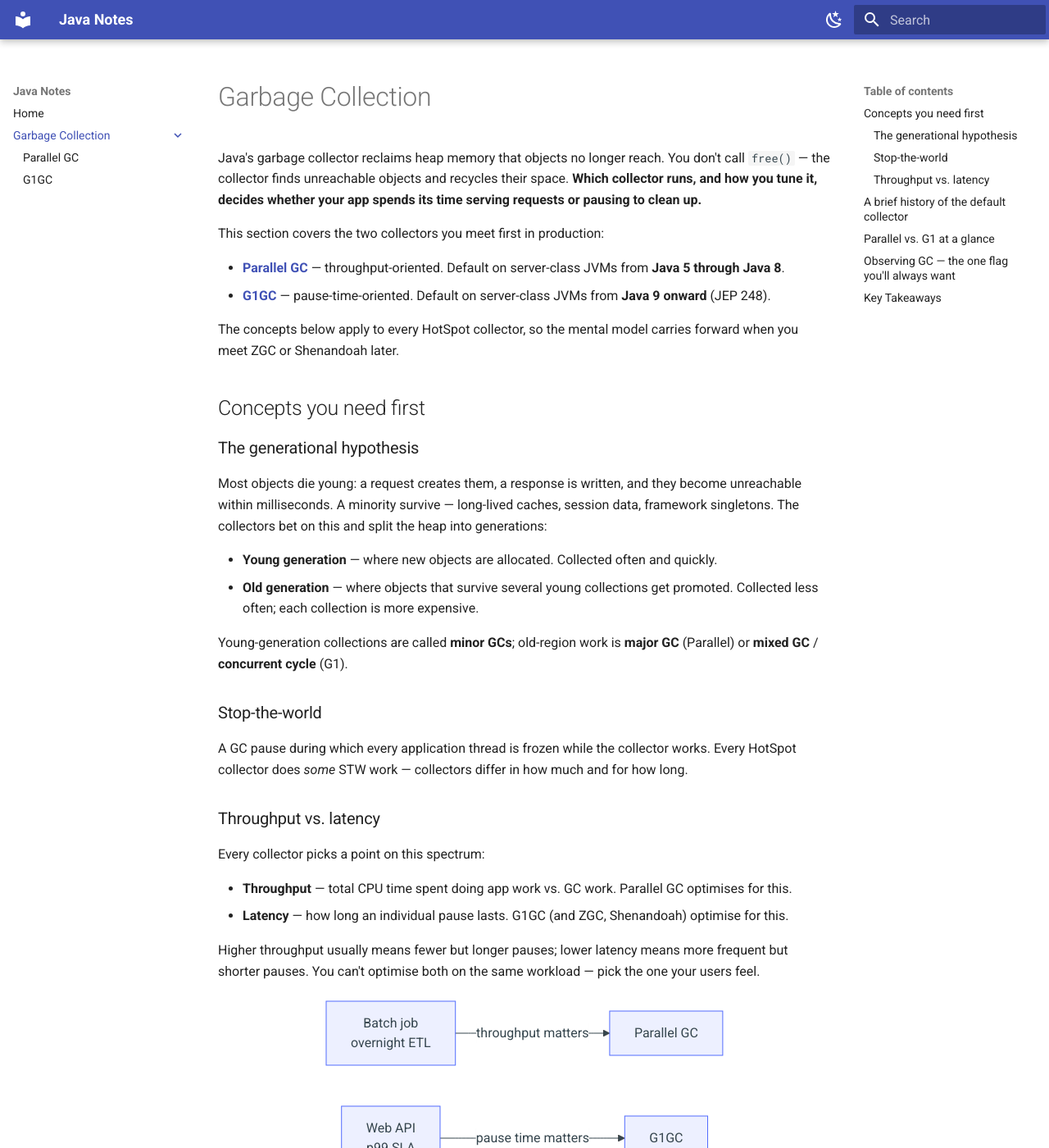
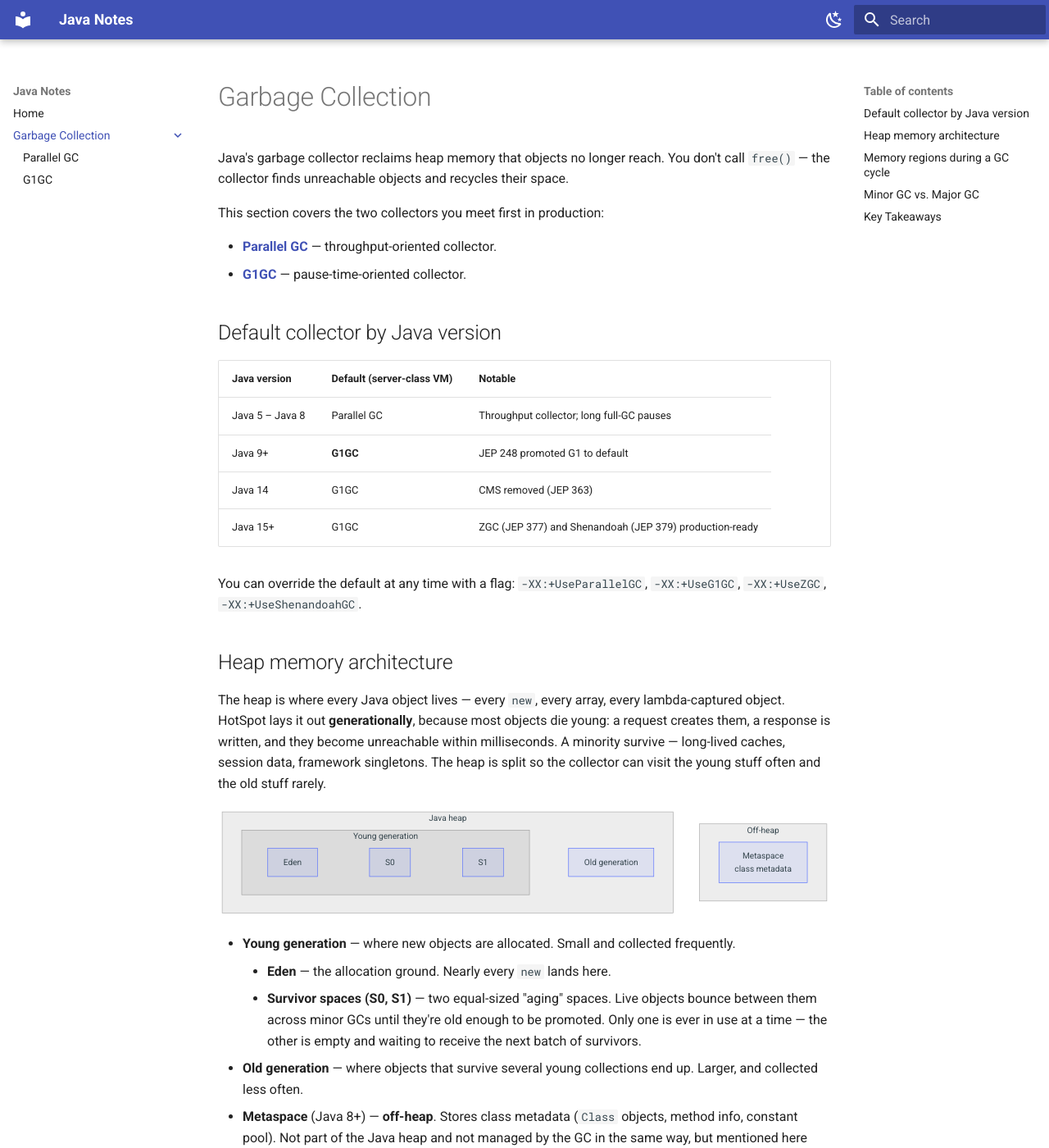
Before and after one commit to vatsan127/java_notes, an MkDocs documentation site: the page built from docs/garbage-collection/index.md, in a window 1280 px wide and 1400 px high. Shown: the whole window at 82% size. Built offline with MkDocs 1.6.1 and Material for MkDocs 9.7.7, drawn with Linux system fonts in a browser that asks for light colours; some of the changed text lies outside the part shown.

Commit message:
commit for adding garbage collection ntoes

````diff
--- a/docs/garbage-collection/index.md
+++ b/docs/garbage-collection/index.md
@@ -1,63 +1,15 @@
 # Garbage Collection
 
 Java's garbage collector reclaims heap memory that objects no longer reach.
-You don't call `free()` — the collector finds unreachable objects and recycles
-their space. **Which collector runs, and how you tune it, decides whether your
-app spends its time serving requests or pausing to clean up.**
+You don't call `free()` — the collector finds unreachable objects and
+recycles their space.
 
 This section covers the two collectors you meet first in production:
 
-- **[Parallel GC](parallel-gc.md)** — throughput-oriented. Default on
-  server-class JVMs from **Java 5 through Java 8**.
-- **[G1GC](g1gc.md)** — pause-time-oriented. Default on server-class JVMs
-  from **Java 9 onward** (JEP 248).
+- **[Parallel GC](parallel-gc.md)** — throughput-oriented collector.
+- **[G1GC](g1gc.md)** — pause-time-oriented collector.
 
-The concepts below apply to every HotSpot collector, so the mental model
-carries forward when you meet ZGC or Shenandoah later.
-
-## Concepts you need first
-
-### The generational hypothesis
-
-Most objects die young: a request creates them, a response is written, and
-they become unreachable within milliseconds. A minority survive — long-lived
-caches, session data, framework singletons. The collectors bet on this and
-split the heap into generations:
-
-- **Young generation** — where new objects are allocated. Collected often
-  and quickly.
-- **Old generation** — where objects that survive several young collections
-  get promoted. Collected less often; each collection is more expensive.
-
-Young-generation collections are called **minor GCs**; old-region work is
-**major GC** (Parallel) or **mixed GC** / **concurrent cycle** (G1).
-
-### Stop-the-world
-
-A GC pause during which every application thread is frozen while the collector
-works. Every HotSpot collector does *some* STW work — collectors differ in
-how much and for how long.
-
-### Throughput vs. latency
-
-Every collector picks a point on this spectrum:
-
-- **Throughput** — total CPU time spent doing app work vs. GC work. Parallel
-  GC optimises for this.
-- **Latency** — how long an individual pause lasts. G1GC (and ZGC, Shenandoah)
-  optimise for this.
-
-Higher throughput usually means fewer but longer pauses; lower latency means
-more frequent but shorter pauses. You can't optimise both on the same workload
-— pick the one your users feel.
-
-```mermaid
-flowchart LR
-    A[Batch job<br/>overnight ETL] -->|throughput matters| B[Parallel GC]
-    C[Web API<br/>p99 SLA] -->|pause time matters| D[G1GC]
-```
-
-## A brief history of the default collector
+## Default collector by Java version
 
 | Java version | Default (server-class VM) | Notable |
 |--------------|---------------------------|---------|
@@ -66,36 +18,108 @@ flowchart LR
 | Java 14 | G1GC | CMS removed (JEP 363) |
 | Java 15+ | G1GC | ZGC (JEP 377) and Shenandoah (JEP 379) production-ready |
 
-## Parallel vs. G1 at a glance
+You can override the default at any time with a flag: `-XX:+UseParallelGC`,
+`-XX:+UseG1GC`, `-XX:+UseZGC`, `-XX:+UseShenandoahGC`.
 
-| Dimension | Parallel GC | G1GC |
-|-----------|-------------|------|
-| Default in | Java 5 – 8 | Java 9+ |
-| Optimises for | Throughput | Pause time |
-| Heap layout | Contiguous young / old | Fixed-size regions |
-| Young collection | STW, parallel | STW, parallel |
-| Old collection | Full STW compaction (**slow**) | Incremental mixed collections (**bounded**) |
-| Concurrent work | None | Marking runs alongside app threads |
-| Good heap size | Small – medium (< 4 GB) | Medium – large (4 – 32 GB) |
-| Bad news mode | Long full-GC pause | Fallback full GC (tune to avoid) |
+## Heap memory architecture
 
-## Observing GC — the one flag you'll always want
+The heap is where every Java object lives — every `new`, every array, every
+lambda-captured object. HotSpot lays it out **generationally**, because most
+objects die young: a request creates them, a response is written, and they
+become unreachable within milliseconds. A minority survive — long-lived
+caches, session data, framework singletons. The heap is split so the
+collector can visit the young stuff often and the old stuff rarely.
 
-Without logs, tuning is guessing. Enable unified logging (Java 9+):
-
-```bash
--Xlog:gc*:file=gc.log:time,uptime,level,tags:filecount=5,filesize=10M
+```mermaid
+flowchart LR
+    subgraph Heap["Java heap"]
+        direction LR
+        subgraph Young["Young generation"]
+            direction LR
+            Eden ~~~ S0 ~~~ S1
+        end
+        Young ~~~ Old["Old generation"]
+    end
+    subgraph OffHeap["Off-heap"]
+        direction LR
+        Meta["Metaspace<br/>class metadata"]
+    end
+    Heap ~~~ OffHeap
 ```
 
-Read: log every GC event with timestamps and phase tags, rotate through 5
-files of 10 MB each. Any tuning conversation starts with these logs.
+- **Young generation** — where new objects are allocated. Small and collected
+  frequently.
+    - **Eden** — the allocation ground. Nearly every `new` lands here.
+    - **Survivor spaces (S0, S1)** — two equal-sized "aging" spaces. Live
+      objects bounce between them across minor GCs until they're old enough
+      to be promoted. Only one is ever in use at a time — the other is empty
+      and waiting to receive the next batch of survivors.
+- **Old generation** — where objects that survive several young collections
+  end up. Larger, and collected less often.
+- **Metaspace** (Java 8+) — **off-heap**. Stores class metadata (`Class`
+  objects, method info, constant pool). Not part of the Java heap and not
+  managed by the GC in the same way, but mentioned here because it's
+  commonly confused for a heap region. Replaced the old PermGen (removed in
+  Java 8).
+
+## Memory regions during a GC cycle
+
+Objects flow through the heap in a predictable pattern. Each region has a
+role in the cycle:
+
+```mermaid
+flowchart LR
+    A[new Object] --> B[Eden]
+    B -->|Eden full<br/>minor GC| C[Survivor<br/>S0 / S1]
+    C -->|next minor GC| C
+    C -->|age ≥ threshold| D[Old]
+    D -->|Old full<br/>major GC| E((reclaimed))
+```
+
+1. **Allocation** — a `new` operation carves space out of **Eden**.
+   Extremely cheap (bump-the-pointer — the JVM just advances a pointer to
+   the end of the used region).
+2. **Minor GC** triggers when Eden fills up. Live objects in Eden **and** the
+   "from" Survivor space are copied into the "to" Survivor space. Dead
+   objects are simply left behind — the entire region is treated as empty
+   afterward. This is called a **copying collector** and is why minor GC is
+   fast: work is proportional to *live* data, not total data.
+3. **Aging** — each surviving minor GC bumps an object's *age counter*. The
+   `-XX:MaxTenuringThreshold` flag (default 15) sets the ceiling.
+4. **Promotion** — objects that reach the tenuring threshold, or that no
+   longer fit in Survivor, are copied ("promoted") to the **Old generation**.
+5. **Major GC** triggers when Old fills up. It reclaims dead objects across
+   the old generation (and usually the young generation too, in the same
+   pass).
+
+## Minor GC vs. Major GC
+
+|  | Minor GC | Major GC |
+|--|----------|----------|
+| **Scope** | Young generation only | Old generation (and usually young too) |
+| **Trigger** | Eden is full | Old is full, or promotion fails |
+| **Frequency** | Often (seconds – minutes) | Rare (minutes – hours) |
+| **Duration** | Milliseconds | Can be seconds on large heaps |
+| **Algorithm** | Copying — cheap because young is small and mostly dead | Mark-compact or concurrent marking — expensive |
+| **Stop-the-world?** | Yes (in Parallel and G1) | Yes, at least partially |
+
+!!! note "\"Major GC\" vs. \"Full GC\""
+    Terminology varies. A **full GC** collects the *entire* heap in one
+    stop-the-world pass — that's what Parallel GC always does for its
+    old-gen work. G1 usually collects the old generation as a series of
+    smaller **mixed** collections instead. In G1, a "full GC" only happens
+    as a fallback when the collector falls behind, and it's a red flag.
 
 ## Key Takeaways
 
-- **Parallel GC** favours throughput; **G1GC** favours predictable pause time.
-- Java 9 made **G1 the default** — before then, Parallel GC was the standard
-  server-side collector.
-- **`-Xmx`, `-Xms`, and the collector choice** dominate almost every tuning
-  outcome. Fine-grained flags matter only after those are right.
-- **`-XX:MaxGCPauseMillis` is a target**, not a promise. Trust the GC logs,
-  not the flag.
+- The **default collector** was **Parallel GC through Java 8** and has been
+  **G1GC since Java 9** (JEP 248).
+- The heap is split into a **young generation** (Eden + S0/S1) and an
+  **old generation**. Class metadata lives **off-heap in Metaspace**.
+- Objects normally start in Eden, survive minor GCs by bouncing through the
+  survivor spaces, and eventually get **promoted** to Old.
+- **Minor GC** cleans the young generation and is cheap and frequent.
+  **Major GC** cleans the old generation (and usually the young at the same
+  time) and is expensive and rare.
+- Collector-specific mechanics and tuning live in
+  **[Parallel GC](parallel-gc.md)** and **[G1GC](g1gc.md)**.
````
Also changed, not shown: CLAUDE.md (+8 -3 lines), docs/garbage-collection/g1gc.md (+14 -3 lines), docs/garbage-collection/parallel-gc.md (+10 -3 lines).
